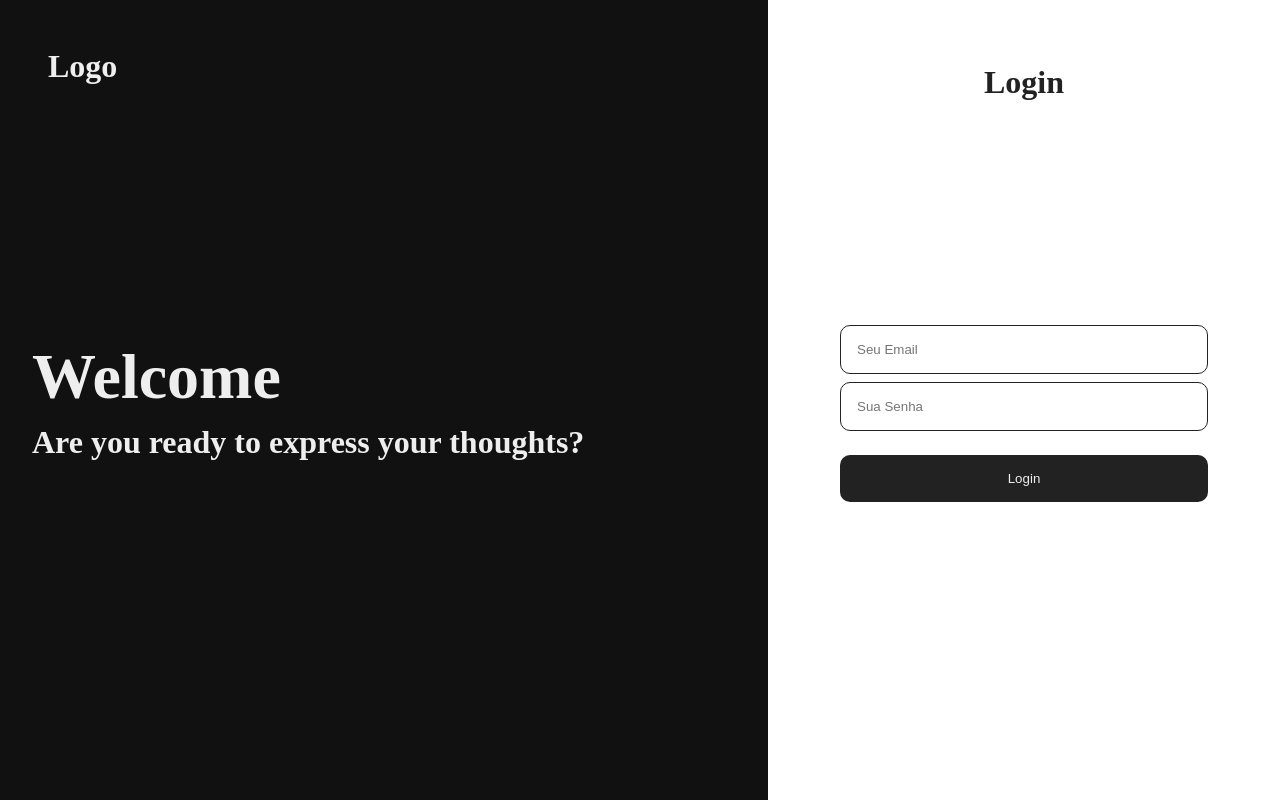
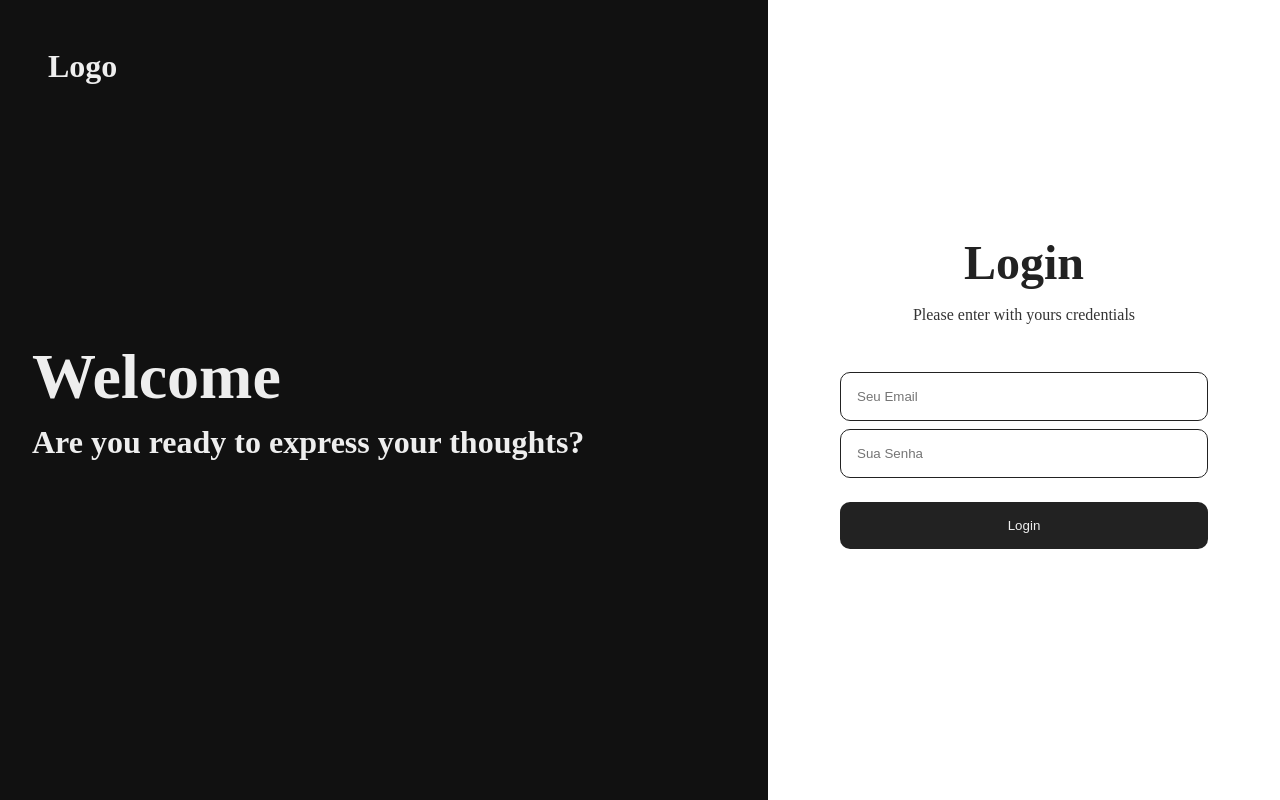
Before and after one commit to MrWerton/shareIt, a React (Vite) app: page / in a window 1280 px wide. Shown: the top 800 px of the page. Built offline with nearby package versions, Linux system fonts and the light colour scheme; no server answers; the database is empty.

Commit message:
styles: updated

```diff
--- a/src/modules/auth/pages/LoginPage/index.tsx
+++ b/src/modules/auth/pages/LoginPage/index.tsx
@@ -1,5 +1,5 @@
 import { TypeAnimation } from "../../../../shared/components/TyperAnimation"
-import { Button, Container, Form, FormContainer, Header, Input, TitleForm, Welcome } from "./styles"
+import { Button, Container, DescriptionForm, Form, FormContainer, Header, Input, TitleForm, Welcome } from "./styles"
 
 export const LoginPage = () => {
   return (
@@ -14,6 +14,7 @@ export const LoginPage = () => {
       </Welcome>
         <FormContainer>
           <TitleForm>Login</TitleForm>
+          <DescriptionForm>Please enter with yours credentials</DescriptionForm>
           <Form action="">
             <Input placeholder="Seu Email"/>
             <Input placeholder="Sua Senha"/>
--- a/src/modules/auth/pages/LoginPage/styles.ts
+++ b/src/modules/auth/pages/LoginPage/styles.ts
@@ -70,7 +70,7 @@ export const FormContainer = styled.div`
         display: flex;
         flex-direction: column;
         align-items: center;
-        justify-content: space-between;
+        justify-content: center;
         padding: 2rem;
         background-color: white;
 
@@ -78,7 +78,6 @@ export const FormContainer = styled.div`
 `
 export const Form = styled.form`
         width: 100%;
-       flex: 2;
         max-width: 400px;
 
 
@@ -92,17 +91,29 @@ export const Form = styled.form`
 
         @media (max-width: 760px) {
             height: 1000px;
-            flex: 4;
         }
 
 
 `
 
 export const TitleForm = styled.strong`
-        font-size: 2rem;
+        font-size: 3rem;
         color: #222;
-        margin: 2rem 0;
-        flex: 1;
+        text-align: start;
+        margin-bottom: 1rem;
+        @media (max-width: 760px) {
+            font-size: 2rem;
+
+        }
+
+`
+export const DescriptionForm = styled.p`
+        font-size: 1rem;
+        color: #333;
+        margin-bottom: 2rem;
+        @media (max-width: 760px) {
+            font-size: 1rem;
+        }
 
 `
 export const Input = styled.input`
```
